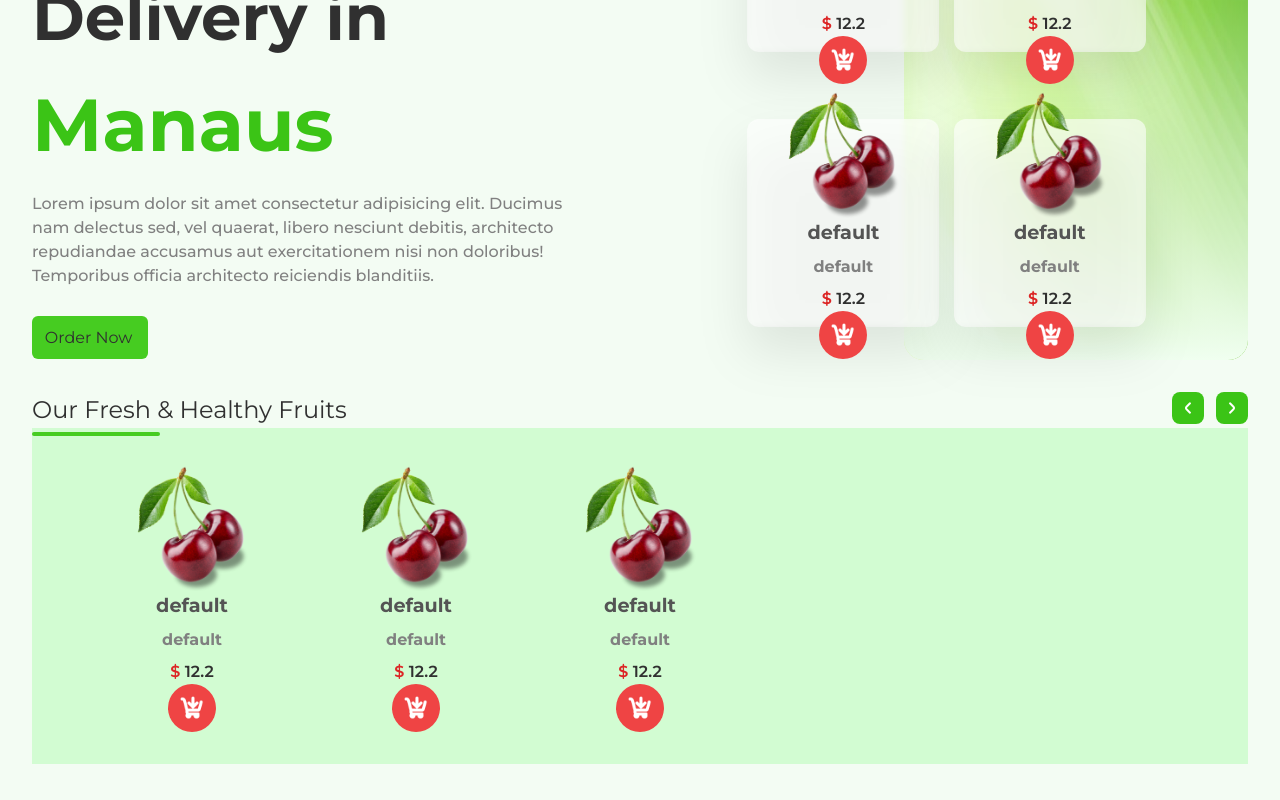
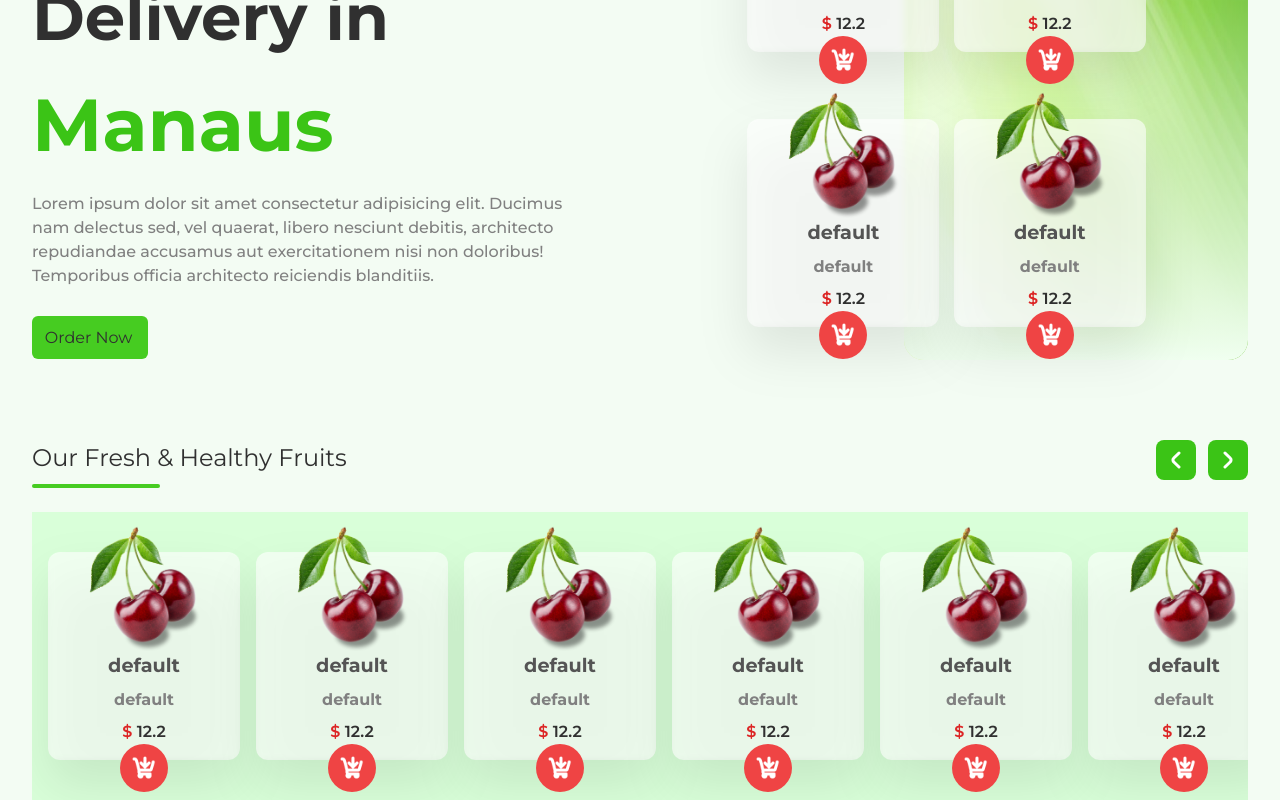
Before and after one commit to LifeAsDev/ezone-restaurant, a Next.js app: page / in a window 1280 px wide. Shown: the part 307-1107 px from the top of the page. Before the commit the page ends 1071 px from the top, so only its background shows below. Built offline with nearby package versions, Linux system fonts and the light colour scheme.

Commit message:
x scroll on container

```diff
--- a/src/app/globals.css
+++ b/src/app/globals.css
@@ -27,3 +27,10 @@ body {
 .fruit-section {
   grid-template-columns: repeat(auto-fill, 12rem);
 }
+.scrollbar-hidden {
+  -ms-overflow-style: none; /* IE and Edge */
+  scrollbar-width: none; /* Firefox */
+}
+.scrollbar-hidden::-webkit-scrollbar {
+  display: none;
+}
--- a/src/app/page.tsx
+++ b/src/app/page.tsx
@@ -1,7 +1,17 @@
+"use client";
 import Image from "next/image";
-import { blob } from "stream/consumers";
+import React, { useRef, RefObject } from "react";
 
 export default function Home() {
+  const containerRef: RefObject<HTMLDivElement> = useRef(null);
+
+  const scrollRight = (right: boolean) => {
+    const container = containerRef.current;
+    const dir = right ? 208 * 6 : -208 * 6;
+    if (container) {
+      container.scrollLeft += dir; // Ajusta el valor según tu preferencia
+    }
+  };
   return (
     <main>
       <nav className="bg-white px-[6rem] py-[1.5rem] pt-[1.2rem] w-full  flex flex-row justify-between">
@@ -96,17 +106,36 @@ export default function Home() {
           </div>
         </div>
       </section>
-      <section className="mt-[2rem] px-[2rem]">
+      <section className="mt-20 px-[2rem]">
         <div className="flex flex-row justify-between">
           <h2 className="text-[1.5rem] font-[400] relative before:absolute before:rounded before:content before:w-32 before:h-1 before:-bottom-2 before:left-0 before:bg-[#46cc21]">
             Our Fresh & Healthy Fruits
           </h2>
           <div className="flex flex-row gap-3">
-            <ArrowSvg right={false} />
-            <ArrowSvg right={true} />
+            <div onClick={() => scrollRight(false)}>
+              <ArrowSvg right={false} />
+            </div>
+            <div onClick={() => scrollRight(true)}>
+              <ArrowSvg right={true} />
+            </div>
           </div>
         </div>
-        <div className="px-16 py-16 grid grid-rows-1 overflow-x-scroll gap-x-8 fruit-section  bg-[#d2fcd2]">
+        <div
+          ref={containerRef}
+          className="mt-8 px-4 flex items-center w-full overflow-x-scroll min-h-[18rem] gap-x-4 bg-[#d9ffd9] scrollbar-hidden scroll-smooth"
+        >
+          <ItemsToBuy
+            name="default"
+            imgSrc="/img/f8.png"
+            shortDescription="default"
+            price={12.2}
+          />
+          <ItemsToBuy
+            name="default"
+            imgSrc="/img/f8.png"
+            shortDescription="default"
+            price={12.2}
+          />
           <ItemsToBuy
             name="default"
             imgSrc="/img/f8.png"
@@ -118,13 +147,55 @@ export default function Home() {
             imgSrc="/img/f8.png"
             shortDescription="default"
             price={12.2}
+          />
+          <ItemsToBuy
+            name="default"
+            imgSrc="/img/f8.png"
+            shortDescription="default"
+            price={12.2}
+          />
+          <ItemsToBuy
+            name="default"
+            imgSrc="/img/f8.png"
+            shortDescription="default"
+            price={12.2}
           />{" "}
           <ItemsToBuy
             name="default"
             imgSrc="/img/f8.png"
             shortDescription="default"
             price={12.2}
+          />
+          <ItemsToBuy
+            name="default"
+            imgSrc="/img/f8.png"
+            shortDescription="default"
+            price={12.2}
+          />
+          <ItemsToBuy
+            name="default"
+            imgSrc="/img/f8.png"
+            shortDescription="default"
+            price={12.2}
           />{" "}
+          <ItemsToBuy
+            name="default"
+            imgSrc="/img/f8.png"
+            shortDescription="default"
+            price={12.2}
+          />
+          <ItemsToBuy
+            name="default"
+            imgSrc="/img/f8.png"
+            shortDescription="default"
+            price={12.2}
+          />
+          <ItemsToBuy
+            name="default"
+            imgSrc="/img/f8.png"
+            shortDescription="default"
+            price={12.2}
+          />
         </div>
       </section>
     </main>
@@ -167,7 +238,7 @@ function ArrowSvg({ right }: ArrowSvg) {
   const direction = right ? "" : "rotate-180";
   return (
     <div
-      className={`bg-[#3bc416] rounded-lg w-[2rem] h-[2rem] p-[.5rem] ${direction}`}
+      className={`bg-[#3bc416] rounded-lg w-[2.5rem] h-[2.5rem] p-[.5rem] ${direction}`}
     >
       <svg
         width="100%"
@@ -195,8 +266,8 @@ interface itemsToBuy {
 }
 function ItemsToBuy({ imgSrc, name, shortDescription, price }: itemsToBuy) {
   return (
-    <div className="relative gap-2 w-[12rem] h-[13rem] flex justify-end flex-col items-center rounded-xl">
-      <div className="z-[-1] absolute backdrop-blur-[3px] drop-shadow-2xl white-transparent w-full h-full rounded-xl"></div>
+    <div className="relative gap-2 min-w-[12rem] h-[13rem] flex justify-end flex-col items-center rounded-xl">
+      <div className=" absolute backdrop-blur-[3px] drop-shadow-2xl white-transparent w-full h-full rounded-xl"></div>
       <Image
         className="absolute bottom-[6.5rem] "
         src={imgSrc}
@@ -204,11 +275,13 @@ function ItemsToBuy({ imgSrc, name, shortDescription, price }: itemsToBuy) {
         width={130}
         alt="motorcycle delivery"
       />
-      <p className="mt-24 text-[#545454] font-[650] text-[1.2rem]">{name}</p>
-      <p className="text-[#808080] font-[650] text-[1rem]">
+      <p className="z-[0] mt-24 text-[#545454] font-[650] text-[1.2rem]">
+        {name}
+      </p>
+      <p className="z-[0] text-[#808080] font-[650] text-[1rem]">
         {shortDescription}
       </p>
-      <p className="mb-4 text-[1rem] font-semibold text-[#303030]">
+      <p className="z-[0] mb-4 text-[1rem] font-semibold text-[#303030]">
         <span className="text-red-600">$</span> {price}
       </p>
       <div className="bottom-[-2rem] absolute rounded-[50%] bg-red-500 p-3">
```
